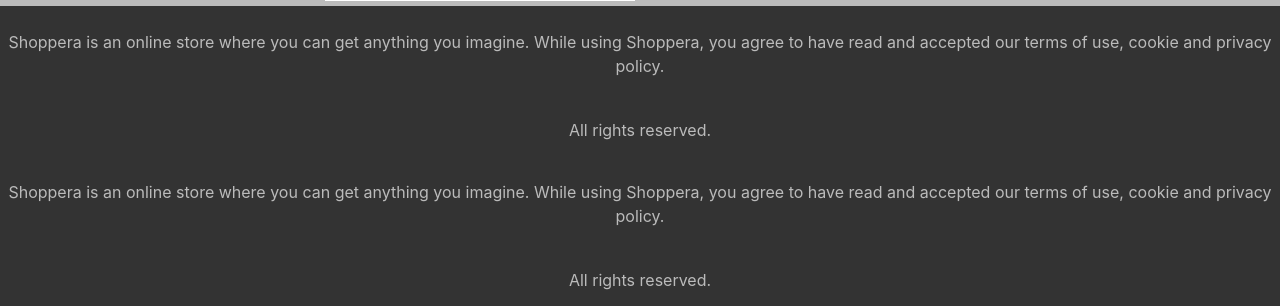
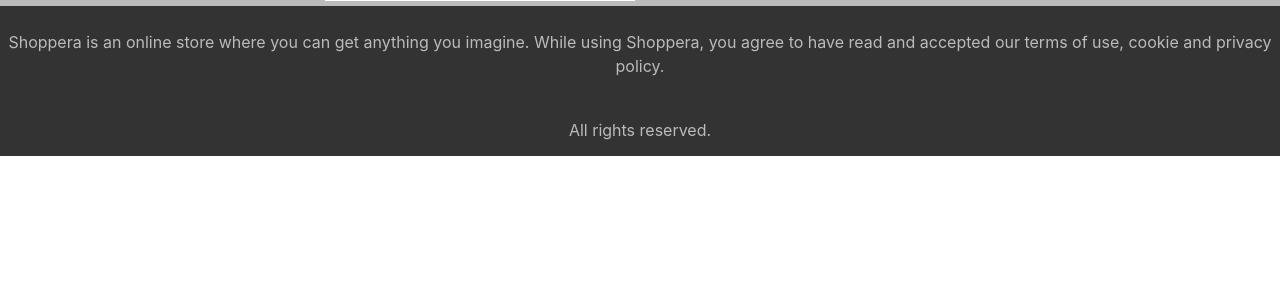
Before and after one commit to nadinemostafa1-9/OnlineShoppingWebsite, a PHP site: page /office.php in a window 1280 px wide. Shown: the part 1412-1718 px from the top of the page. After the commit the page ends 1568 px from the top, so only its background shows below. Run offline with PHP 8.4, Linux system fonts and the light colour scheme; data comes from the database, SQL or seed files in the repository.

Commit message:
Update office.php

```diff
--- a/office.php
+++ b/office.php
@@ -40,12 +40,7 @@ include ("includes/prodFun.php");
 
 </div>
 
-  <div class="footer">
-    <br>
-    <p>Shoppera is an online store where you can get anything you imagine. While using Shoppera, you agree to have read and accepted our terms of use, cookie and privacy policy.</p>
-    <br>
-    <p>All rights reserved.</p>
-  </div>
+
  <?php include ("Footer.php") ?>
 </body>
 </html>
```
